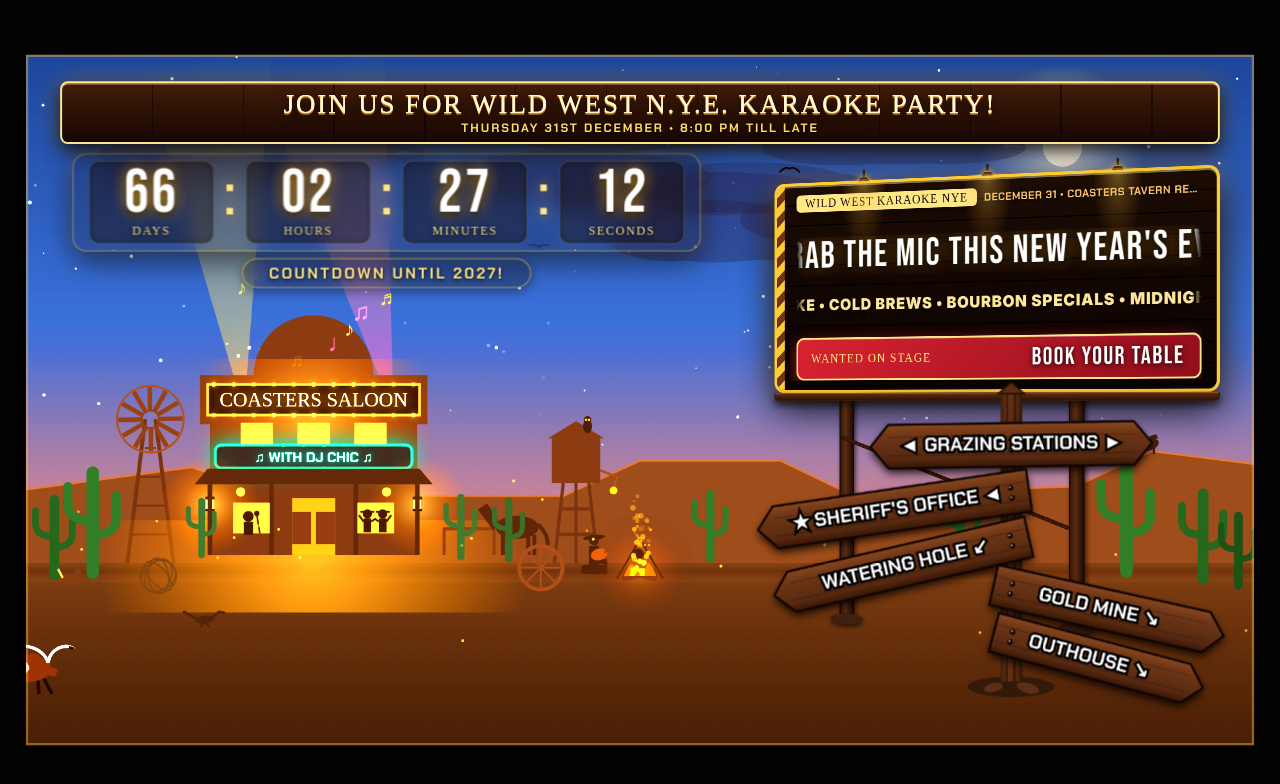
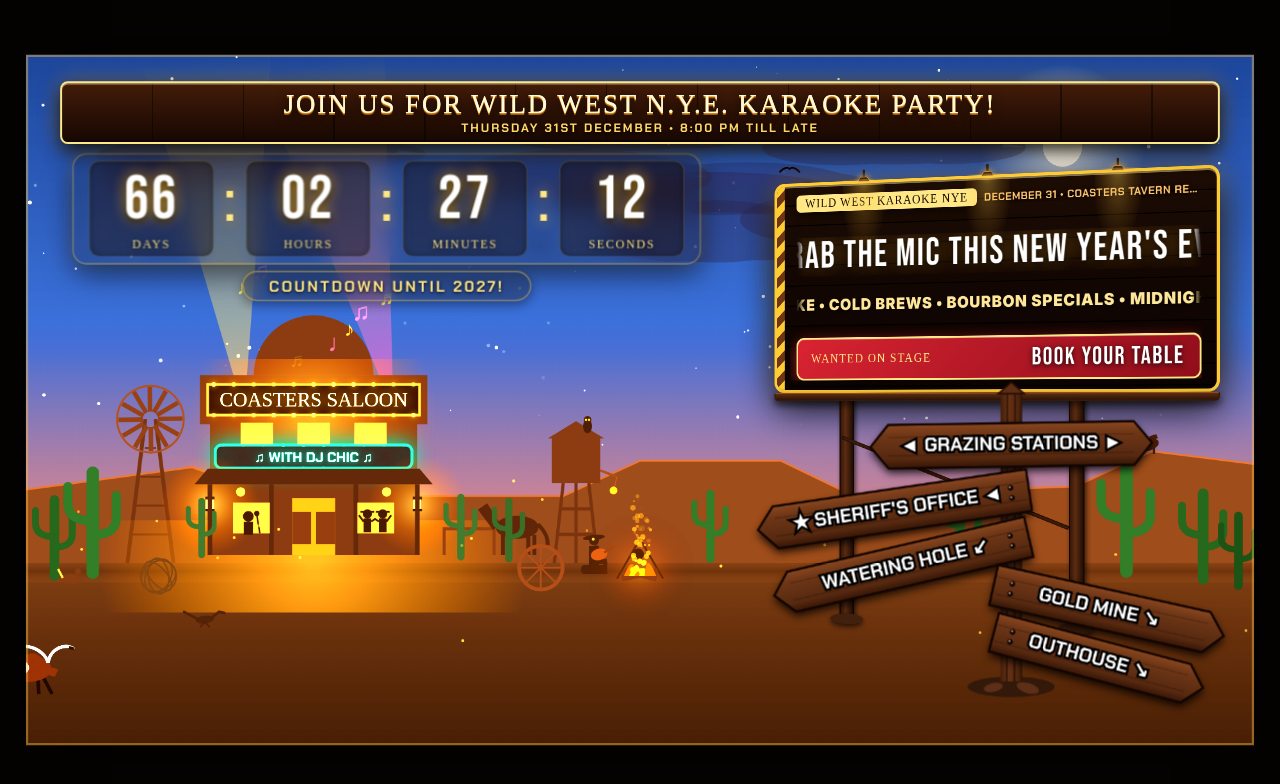
Before and after one commit to mrmegatronix/_ct-WEST, a website: page index.html in a window 1280 px wide. Drawn offline with nearby package versions, Linux system fonts and the light colour scheme; no server answers; animation ran at ten frames a second; a web font is replaced by a local one.

Commit message:
fix: resolve all D-Check audit findings (100/100 score)

```diff
--- a/index.html
+++ b/index.html
@@ -208,7 +208,7 @@
         .cd-digits {
             font-family: 'Bebas Neue', sans-serif;
             font-size: 96px;
-            line-height: 0.9;
+            line-height: 1.1;
             letter-spacing: 4px;
             white-space: nowrap;
             transition: color 0.7s ease, text-shadow 0.7s ease;
@@ -628,7 +628,7 @@
             font-size: 64px;
             letter-spacing: 2.8px;
             color: #ffffff;
-            line-height: 0.92;
+            line-height: 1.1;
             text-shadow: 0 4px 16px rgba(0, 0, 0, 0.95), 0 0 28px rgba(255, 175, 40, 0.55);
             white-space: nowrap;
             padding-right: 48px;
```
Also changed, not shown: admin.html (+2 -2 lines), remote.html (+1 -1 lines).
